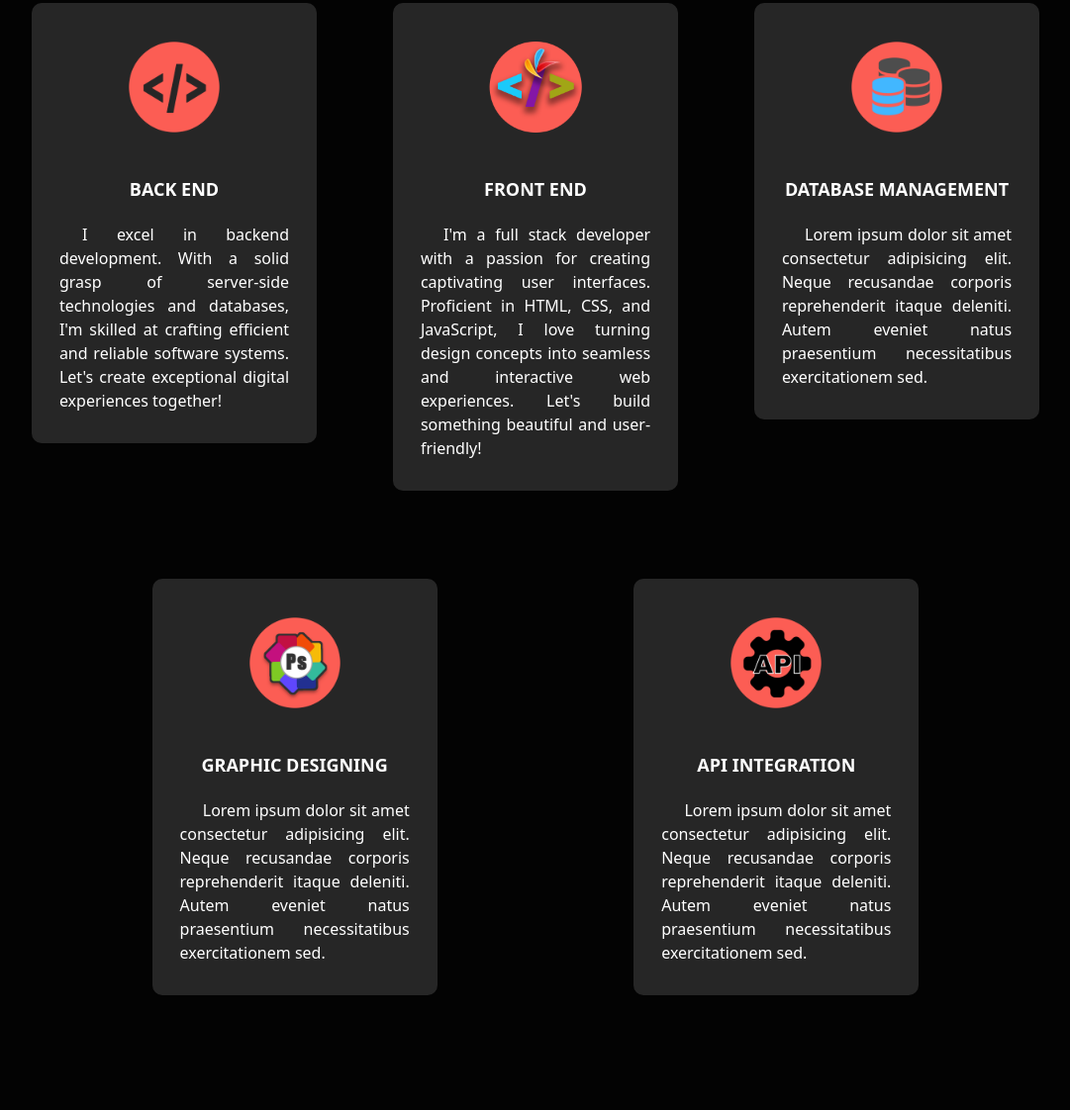
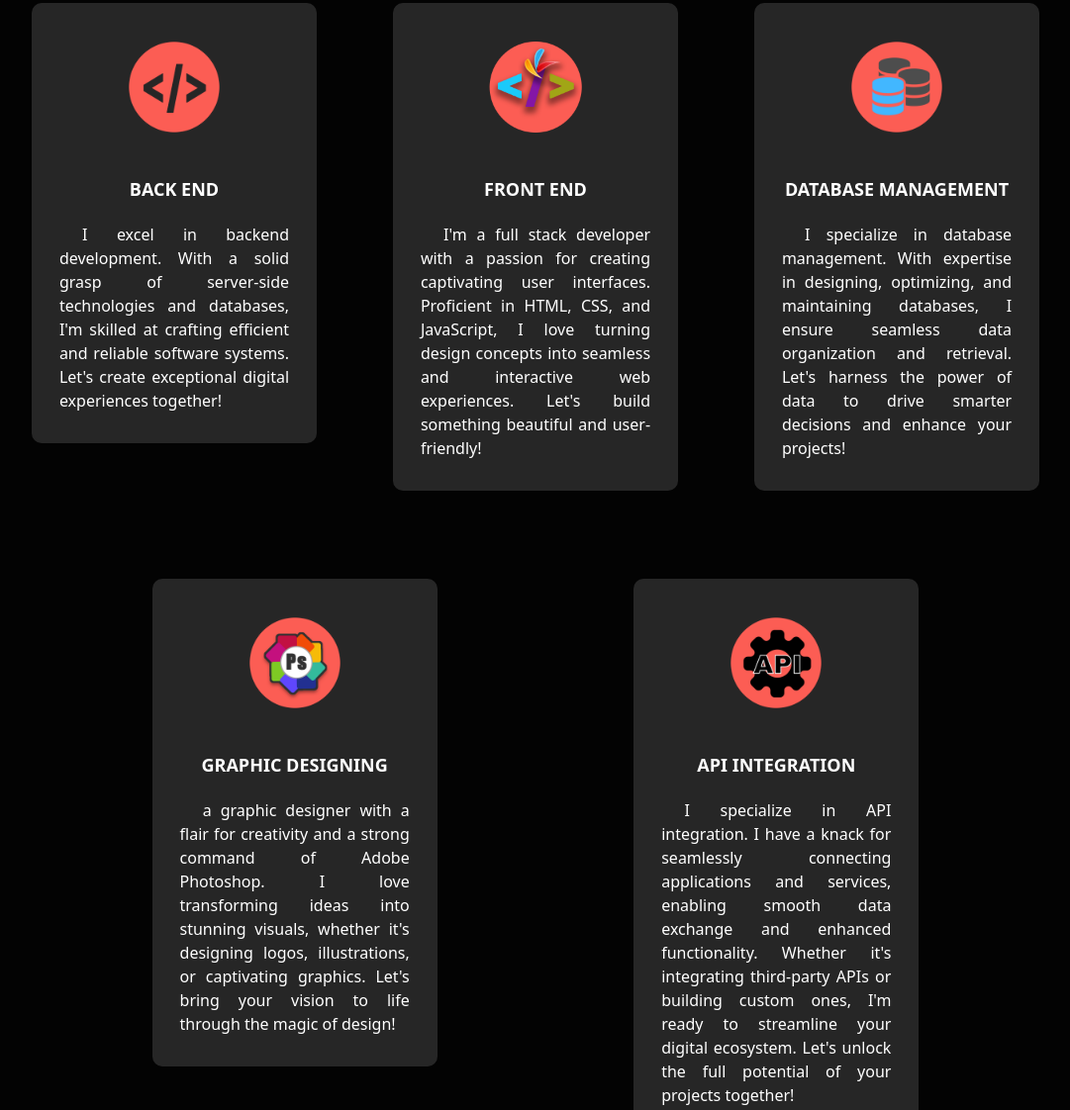
Before and after one commit to jonmanozo/jonmanozo.github.io, a plain HTML site: page index.html in a window 1280 px wide. Shown: the part 1707-2829 px from the top of the page at 99% size, without its empty margins (89-1170 px from the left). Drawn offline with nearby package versions, Linux system fonts and the light colour scheme.

Commit message:
Update index.html

```diff
--- a/index.html
+++ b/index.html
@@ -198,9 +198,10 @@
                             </div>
                             <div class="CanDoDescription">
                                 <div class="Legend"><center>DATABASE MANAGEMENT</center></div>
-                                <p>Lorem ipsum dolor sit amet consectetur adipisicing elit.
-                                    Neque recusandae corporis reprehenderit itaque deleniti.
-                                    Autem eveniet natus praesentium necessitatibus exercitationem sed.
+                                <p> I specialize in database management. With expertise in designing,
+                                    optimizing, and maintaining databases, I ensure seamless data organization
+                                    and retrieval. Let's harness the power of data to drive smarter decisions
+                                    and enhance your projects!
                                 </p>
                             </div>
                         </div>
@@ -212,9 +213,10 @@
                             </div>
                             <div class="CanDoDescription">
                                 <div class="Legend"><center>GRAPHIC DESIGNING</center></div>
-                                <p>Lorem ipsum dolor sit amet consectetur adipisicing elit.
-                                    Neque recusandae corporis reprehenderit itaque deleniti.
-                                    Autem eveniet natus praesentium necessitatibus exercitationem sed.
+                                <p>a graphic designer with a flair for creativity and a strong command
+                                    of Adobe Photoshop. I love transforming ideas into stunning visuals,
+                                    whether it's designing logos, illustrations, or captivating graphics.
+                                    Let's bring your vision to life through the magic of design!
                                 </p>
                             </div>
                         </div>
@@ -227,9 +229,11 @@
                             </div>
                             <div class="CanDoDescription">
                                 <div class="Legend"><center>API INTEGRATION</center></div>
-                                <p>Lorem ipsum dolor sit amet consectetur adipisicing elit.
-                                    Neque recusandae corporis reprehenderit itaque deleniti.
-                                    Autem eveniet natus praesentium necessitatibus exercitationem sed.
+                                <p>I specialize in API integration. I have a knack for seamlessly connecting
+                                    applications and services, enabling smooth data exchange and enhanced
+                                    functionality. Whether it's integrating third-party APIs or building
+                                    custom ones, I'm ready to streamline your digital ecosystem. Let's unlock
+                                    the full potential of your projects together!
                                 </p>
                             </div>
                         </div>
```
